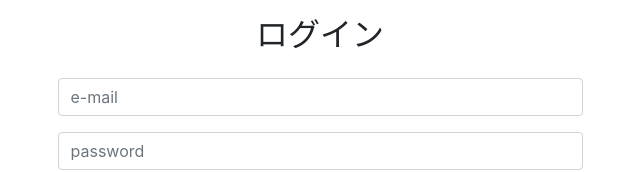
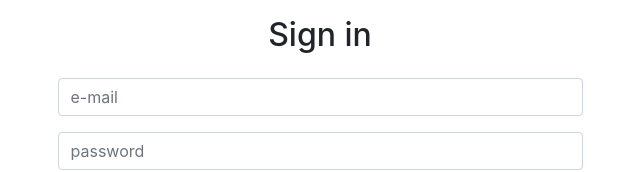
Before and after one commit to akitxxx/tasker, a Next.js app in the folder frontend/: page /sign-in in a window 1280 px wide. Shown: the top 172 px of the page, without its empty margins (320-960 px from the left). Built offline with nearby package versions, Linux system fonts and the light colour scheme.

Commit message:
Change login page name

```diff
--- a/frontend/pages/sign-in/index.jsx
+++ b/frontend/pages/sign-in/index.jsx
@@ -45,7 +45,7 @@ const SignInPage = () => {
     <Container className='login'>
       <Row>
         <Col className='text-center my-3'>
-          <h2>ログイン</h2>
+          <h2>Sign in</h2>
         </Col>
       </Row>
       <Row>
```
